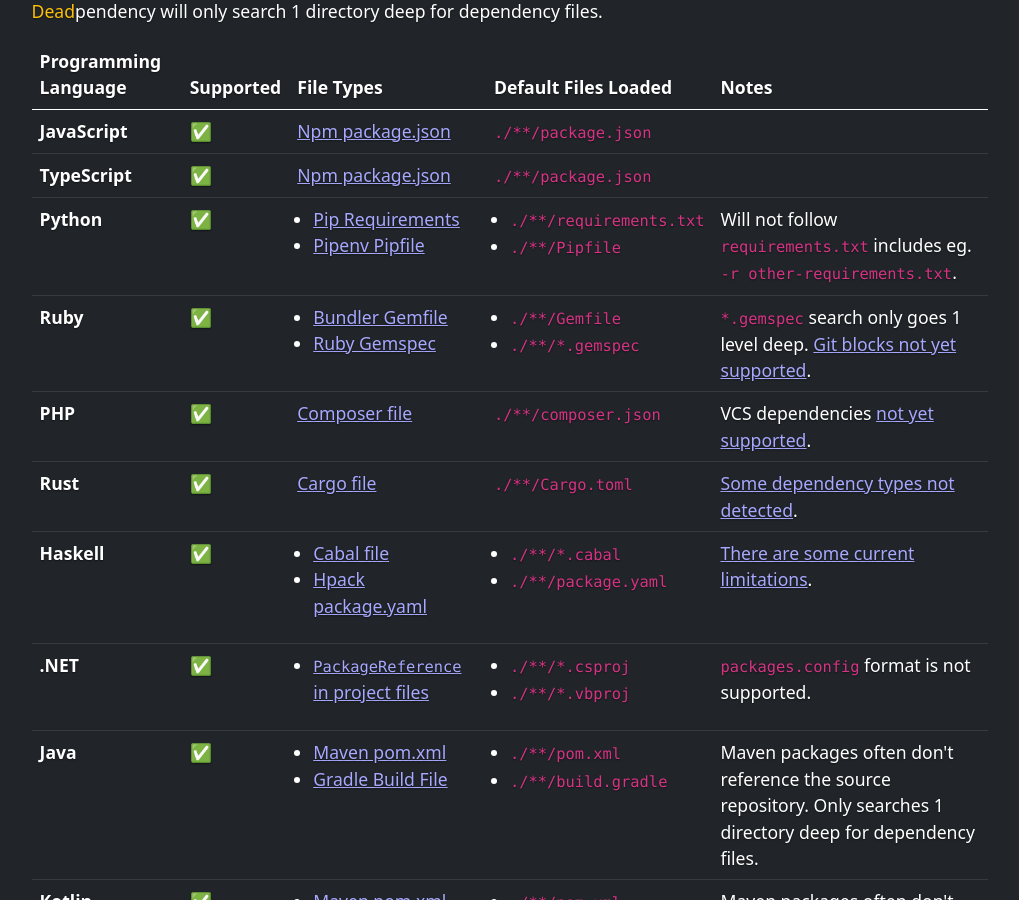
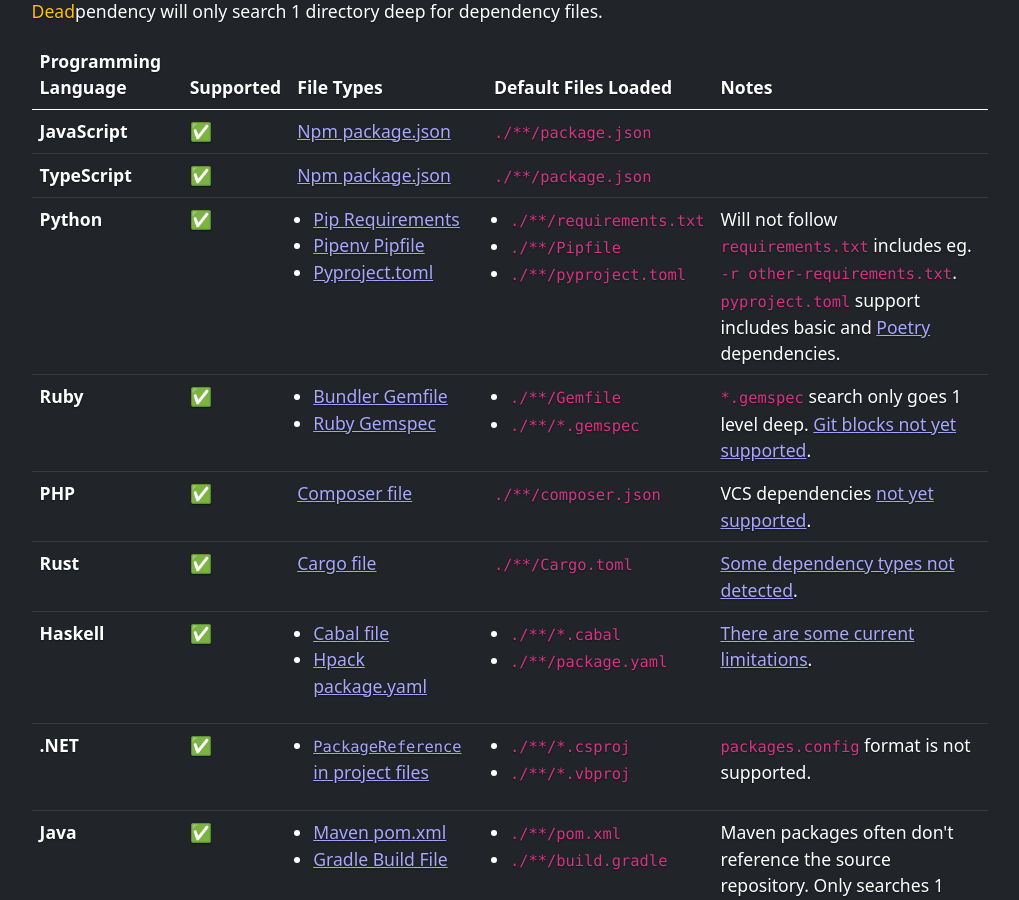
Before and after one commit to deadpendency/deadpendency.github.io, a Jekyll site: the page built from docs/language-support.html, in a window 1280 px wide and 900 px high, scrolled down 336 px. Shown: the whole window, without its empty margins (130-1149 px from the left). Built offline with Jekyll 4.4.1, drawn with Linux system fonts in a browser that asks for light colours; nearby versions of some CDN libraries.

Commit message:
Add details on pyproject.toml support

```diff
--- a/docs/config.html
+++ b/docs/config.html
@@ -39,6 +39,7 @@
     <li>JavaScript Npm Package File - <code>npm-package-json</code></li>
     <li>Python Pip Requirements File - <code>pip-requirements-txt</code></li>
     <li>Python Pipenv Pipfile - <code>pipenv-pipfile</code></li>
+    <li>Python Pyproject File - <code>pyproject-toml</code></li>
     <li>PHP Packagist Compose File - <code>packagist-composer-json</code></li>
     <li>Ruby Bundler Gemfile - <code>bundler-gemfile</code></li>
     <li>Ruby Gemspec - <code>rubygems-gemspec</code></li>
--- a/docs/language-support.html
+++ b/docs/language-support.html
@@ -52,15 +52,19 @@
         <ul>
           <li><a href="https://pip.pypa.io/en/stable/reference/pip_install/#requirements-file-format" target="_blank" rel="noopener">Pip Requirements</a></li>
           <li><a href="https://pipenv.pypa.io/en/stable/install/#installing-packages-for-your-project" target="_blank" rel="noopener">Pipenv Pipfile</a></li>
+          <li><a href="https://www.python.org/dev/peps/pep-0518/" target="_blank" rel="noopener">Pyproject.toml</a></li>
         </ul>
       </td>
       <td>
         <ul>
           <li><code>./**/requirements.txt</code></li>
           <li><code>./**/Pipfile</code></li>
+          <li><code>./**/pyproject.toml</code></li>
         </ul>
       </td>
-      <td>Will not follow <code>requirements.txt</code> includes eg. <code>-r other-requirements.txt</code>.</td>
+      <td>
+        Will not follow <code>requirements.txt</code> includes eg. <code>-r other-requirements.txt</code>.<br/><code>pyproject.toml</code> support includes basic and <a href="https://python-poetry.org/" target="_blank" rel="noopener">Poetry</a> dependencies.
+      </td>
     </tr>
     <tr>
       <th scope="row">Ruby</td>
```
Also changed, not shown: Gemfile.lock.
